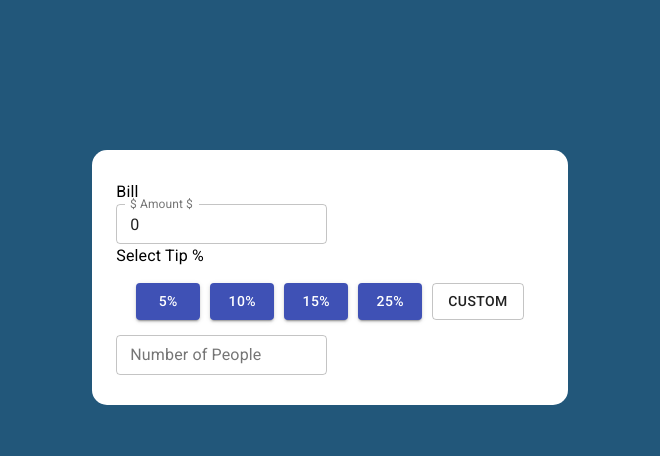
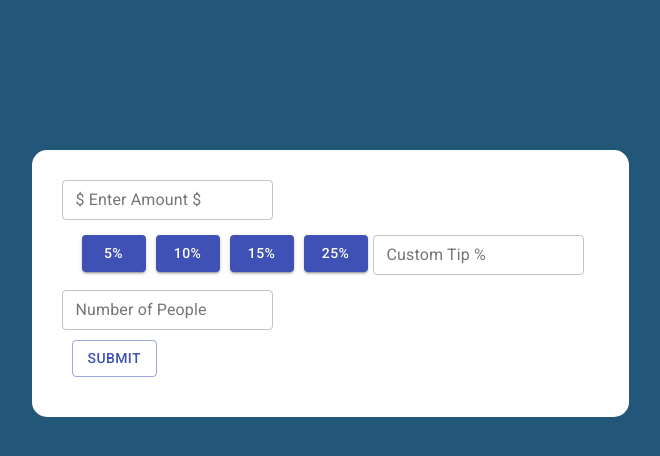
Before and after one commit to carlos-escamilla33/Calculator, a React app: page / in a window 1280 px wide. Shown: the whole page, without its empty margins (310-970 px from the left). Built offline with nearby package versions, Linux system fonts and the light colour scheme.

Commit message:
mapped over objects to create buttons in Tip.js

```diff
--- a/src/components/Bill/Bill.css
+++ b/src/components/Bill/Bill.css
@@ -11,3 +11,7 @@ body {
     border-radius: 15px;
     background-color: white;
 }
+
+.submit {
+    margin: 10px;
+}
--- a/src/components/Bill/Bill.js
+++ b/src/components/Bill/Bill.js
@@ -1,34 +1,48 @@
 import React, { useState } from "react";
-import { TextField, Container, Typography } from "@material-ui/core";
-import Tip from "../Tip/Tip.js"
-import PeopleTotal from "../PeopleTotal/PeopleTotal.js"
-import "./Bill.css"
+import { TextField, Typography, Button } from "@material-ui/core";
+import Tip from "../Tip/Tip.js";
+import PeopleTotal from "../PeopleTotal/PeopleTotal.js";
+import "./Bill.css";
 
-const Bill = () => {
-    const [bill, setBill] = useState(0);
+const Bill = (props) => {
+    const { bill, setBill } = props;
 
     const billHandler = (event) => {
+        setBill(Number(event.target.value))
+    }
+
+    // sconst buttonHandler = (event) => {
+    //     event.preventDefault();
+
+    // }
+
+    const submitHandler = (event) => {
         event.preventDefault();
-        setBill(event.target.value)
+        console.log(bill);
+        setBill("")
     }
 
     return (
-        <Container className="container">
-            <form>
-                <Typography>Bill</Typography>
+        <form onSubmit={submitHandler} className="container">
                 <TextField
                     id="outlined-size-small"
                     variant="outlined"
-                    label="$ Amount $"
+                    label="$ Enter Amount $"
                     size="small"
+                    type="number"
                     value={bill}
                     onChange={billHandler}
                 />
-                <Typography>Select Tip %</Typography>
-                <Tip />
+                <Tip bill={bill}/>
                 <PeopleTotal />
-            </form>
-        </Container>
+                <div className="submit">
+                    <Button
+                    type="submit"
+                    variant="outlined"
+                    color="primary"
+                    >Submit</Button>
+                </div>
+        </form>
     )
 }
 
--- a/src/components/Tip/Tip.js
+++ b/src/components/Tip/Tip.js
@@ -1,36 +1,56 @@
 import React from "react";
-import { Typography } from "@material-ui/core";
+import { TextField } from "@material-ui/core";
 import { Button } from "@material-ui/core"
 import "./Tip.css"
 
-const Tip = () => {
+const Tip = (props) => {
+    const { bill } = props;
+
+    const tipPercent = [
+        {
+            id: 1,
+            percentage: 5
+        },
+        {
+            id: 2,
+            percentage: 10
+        },
+        {
+            id: 3,
+            percentage: 15
+        },
+        {
+            id: 4,
+            percentage: 25
+        }
+    ];
+
     return (
         <div className="contain">
-            <div className="btn">
-                <Button
-                    className="btn"
-                    variant="contained"
-                    color="primary">5%</Button>
-            </div>
-            <div className="btn">
-                <Button
-                    variant="contained"
-                    color="primary">10%</Button>
-            </div>
-            <div className="btn">
-                <Button
-                    variant="contained"
-                    color="primary">15%</Button>
-            </div>
-            <div className="btn">
-                <Button
-                    variant="contained"
-                    color="primary">25%</Button>
-            </div>
-            <div className="btn">
-                <Button
-                    variant="outlined">Custom</Button>
-            </div>
+
+            {
+                tipPercent.map((percent) => {
+                    return (
+                        <div className="btn" key={percent.id}>
+                            <Button
+                                className="btn"
+                                variant="contained"
+                                color="primary"
+                            >
+                                {`${percent.percentage}%`}
+                            </Button>
+                        </div>
+                    )
+                })
+            }
+            <TextField
+                className="customInput"
+                label="Custom Tip %"
+                id="outlined-size-small"
+                variant="outlined"
+                size="small"
+            >Custom
+            </TextField>
         </div>
     )
 }
--- a/src/index.js
+++ b/src/index.js
@@ -1,4 +1,4 @@
-import React from 'react';
+import React, { useState } from 'react';
 import ReactDOM from 'react-dom';
 import {
   Bill,
@@ -6,9 +6,12 @@ import {
 } from "./components"
 
 const App = () => {
-  return(
+  const [bill, setBill] = useState("");
+  const [tipTotal, setTipTotal] = useState()
+
+  return (
     <>
-      <Bill />
+      <Bill bill={bill} setBill={setBill} />
       <Totals />
     </>
   )
```
